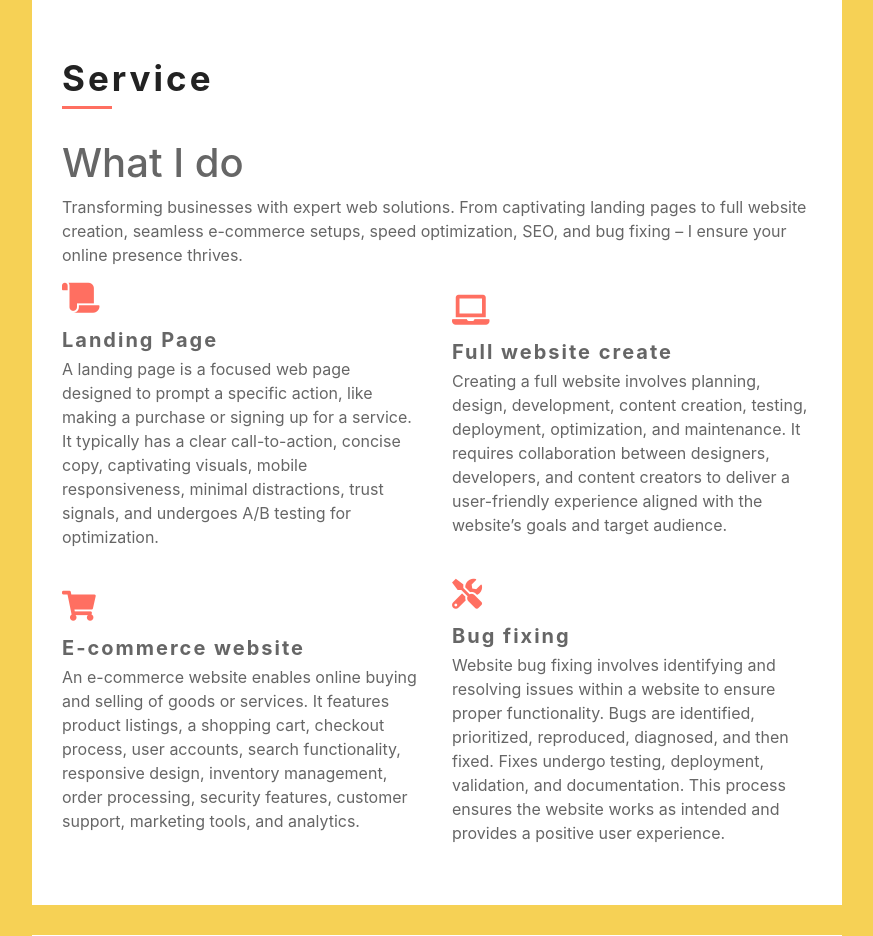
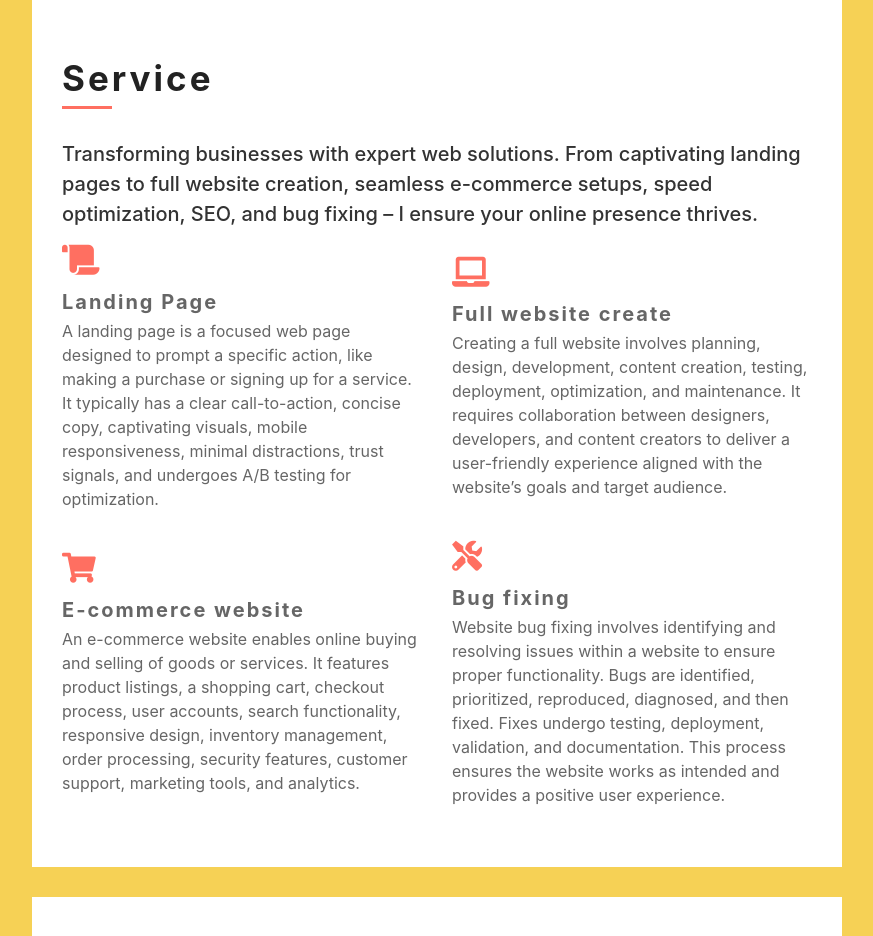
Before and after one commit to habiburrahman0540/myportfolio, a React (Create React App) app: page / in a window 1280 px wide. Shown: the part 3880-4816 px from the top of the page, without its empty margins (368-1241 px from the left). Built offline with nearby package versions, Linux system fonts and the light colour scheme.

Commit message:
Update Services.jsx

```diff
--- a/src/components/Services.jsx
+++ b/src/components/Services.jsx
@@ -7,8 +7,8 @@ const Services = () => {
                 <div className="content-header">
                     <h2>Service</h2>
                 </div>
-                <h1>What I do</h1>
-                <p>Transforming businesses with expert web solutions. From captivating landing pages to full website creation, seamless e-commerce setups, speed optimization, SEO, and bug fixing – I ensure your online presence thrives.</p>
+
+                <p style={{ color: "#333", fontSize: "20px", fontWeight: 500 }}>Transforming businesses with expert web solutions. From captivating landing pages to full website creation, seamless e-commerce setups, speed optimization, SEO, and bug fixing – I ensure your online presence thrives.</p>
                 <div className="row align-items-center">
 
                     <div className="col-md-6">
```
